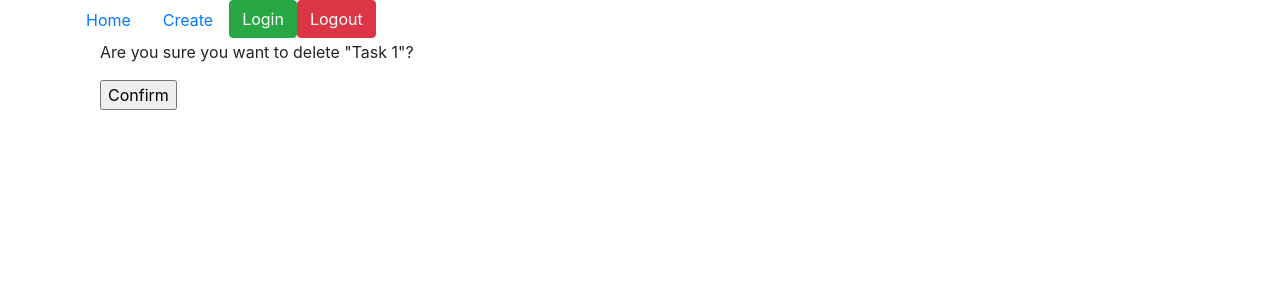
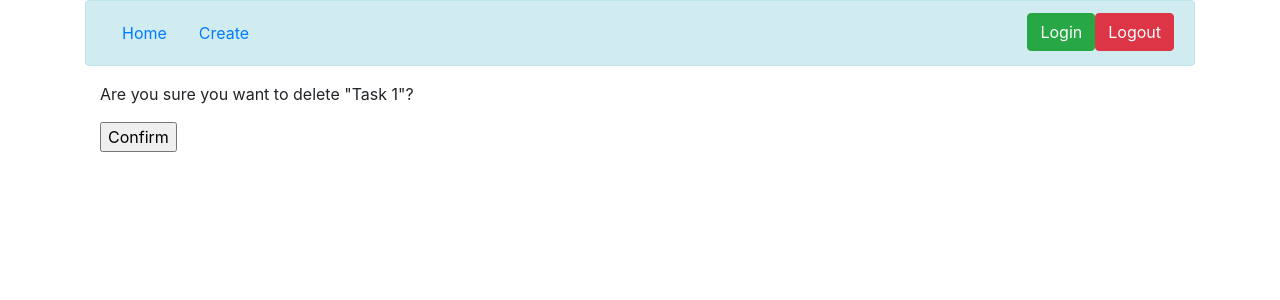
Before and after one commit to ibrizuela-eb/todolist-eda5, a Django app: page /delete/1/ in a window 1280 px wide. Shown: the top 300 px of the page. Run offline with Django 3.2, Linux system fonts and the light colour scheme; data comes from the database, SQL or seed files in the repository; both versions use the stored data as it was after the commit; some libraries are stand-ins or nearby versions.

Commit message:
adding some features to boostrap

```diff
--- a/todolist_app/templates/todolist_app/base.html
+++ b/todolist_app/templates/todolist_app/base.html
@@ -4,22 +4,18 @@
     <header class="page-header">
     </header>
     <main class="container">
-        <div class="row">
-            <ul class="nav justify-content-end">
-                <li class="nav-item">
-                    <a class="nav-link" href="{% url 'todo_list' %}">Home</a>
-                </li>
-                <li class="nav-item">
-                    <a class="nav-link" href="{% url 'create_todo' %}">Create</a>
-                </li>
-                <li class="nav-item">
-                    <a class="btn btn-success" href="{% url 'login' %}"> Login </a>
-                </li>
-                <li class="nav-item">
-                    <a class="btn btn-danger" href="{% url 'logout' %}"> Logout </a>
-                </li>
-            </ul>
+        <div class="alert alert-info" role="alert">
+        <div class="row mx-md-n5">
+            <div class="col px-md-5">
+                <a class="nav-link" href="{% url 'todo_list' %}" style="float: left">Home</a>
+                <a class="nav-link" href="{% url 'create_todo' %}" style="float: left">Create</a>
+            </div>
+            <div class="col px-md-5">
+                <a class="btn btn-danger" href="{% url 'logout' %}" style="float: right"> Logout </a>
+                <a class="btn btn-success" href="{% url 'login' %}" style="float: right"> Login </a>
+            </div>
         </div>
+    </div>
         <div>
             <div class="col">
                 {% block content %}
```
Also changed, not shown: db.sqlite3.
